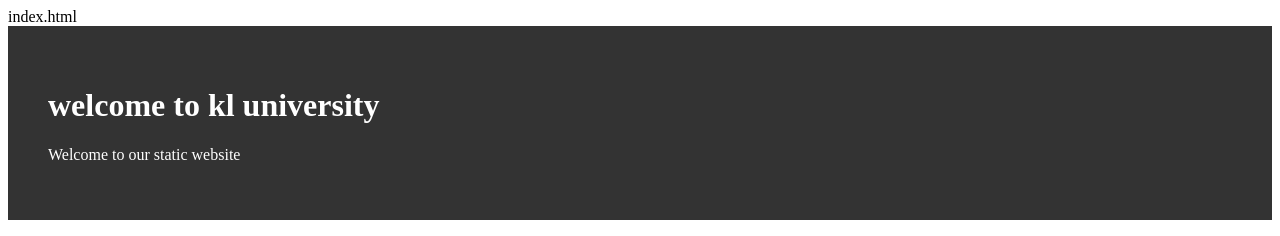
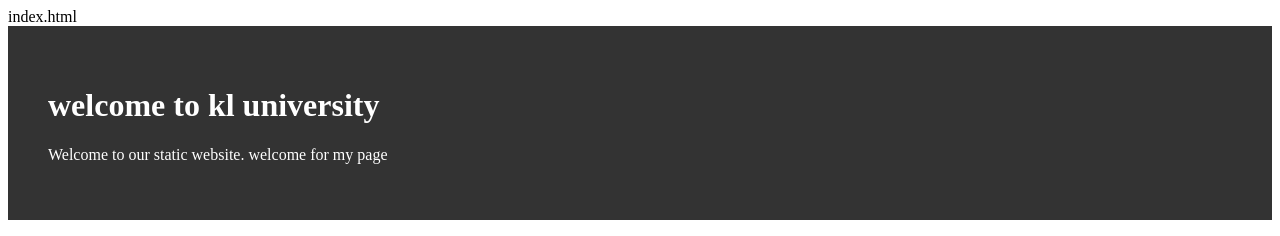
Before and after one commit to gous0205/practical-3, a plain HTML site: page index.html in a window 1280 px wide. Shown: the top 236 px of the page. Drawn offline with Linux system fonts and the light colour scheme.

Commit message:
Index file modified

```diff
--- a/index.html
+++ b/index.html
@@ -10,7 +10,7 @@
 <body>
     <header>
         <h1>welcome to kl university</h1>
-        <p>Welcome to our static website</p>
+        <p>Welcome to our static website. welcome for my page</p>
     </header>
     <main>
         <h2>About Us</h2>
```
